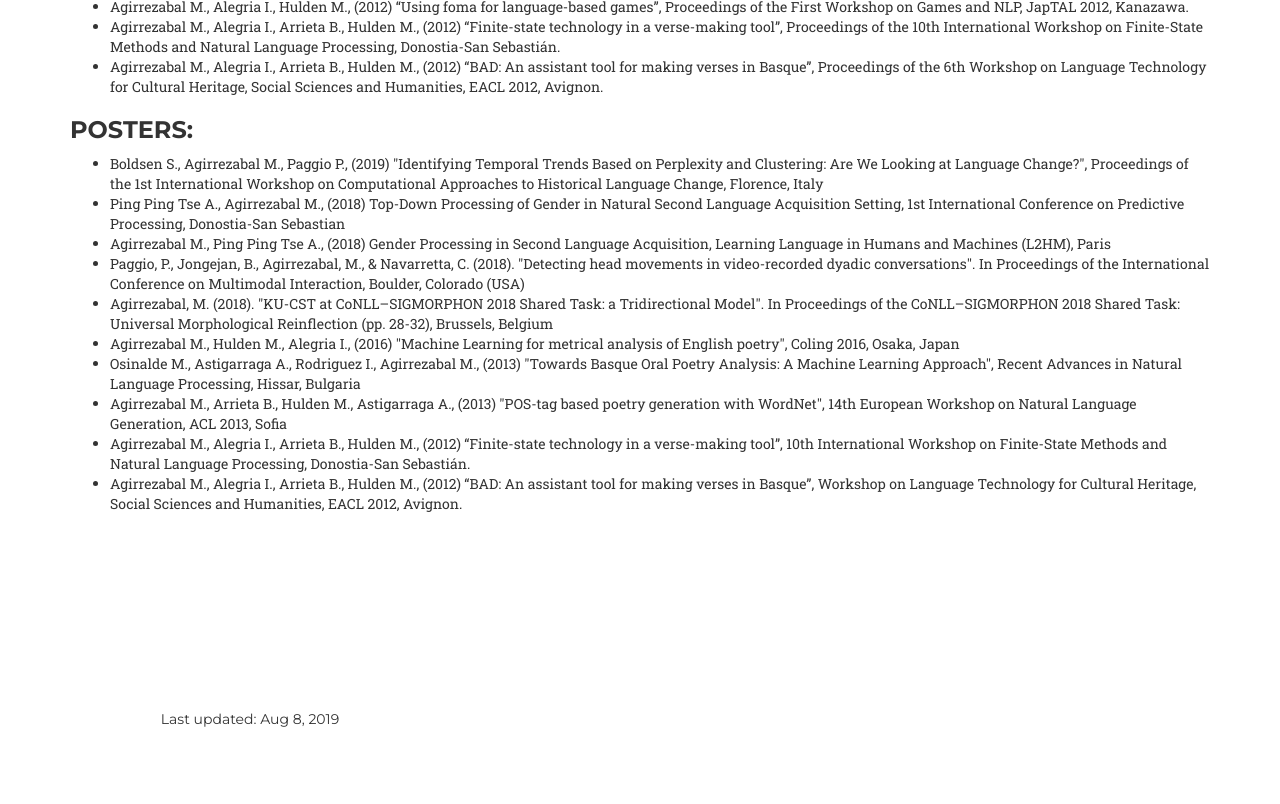
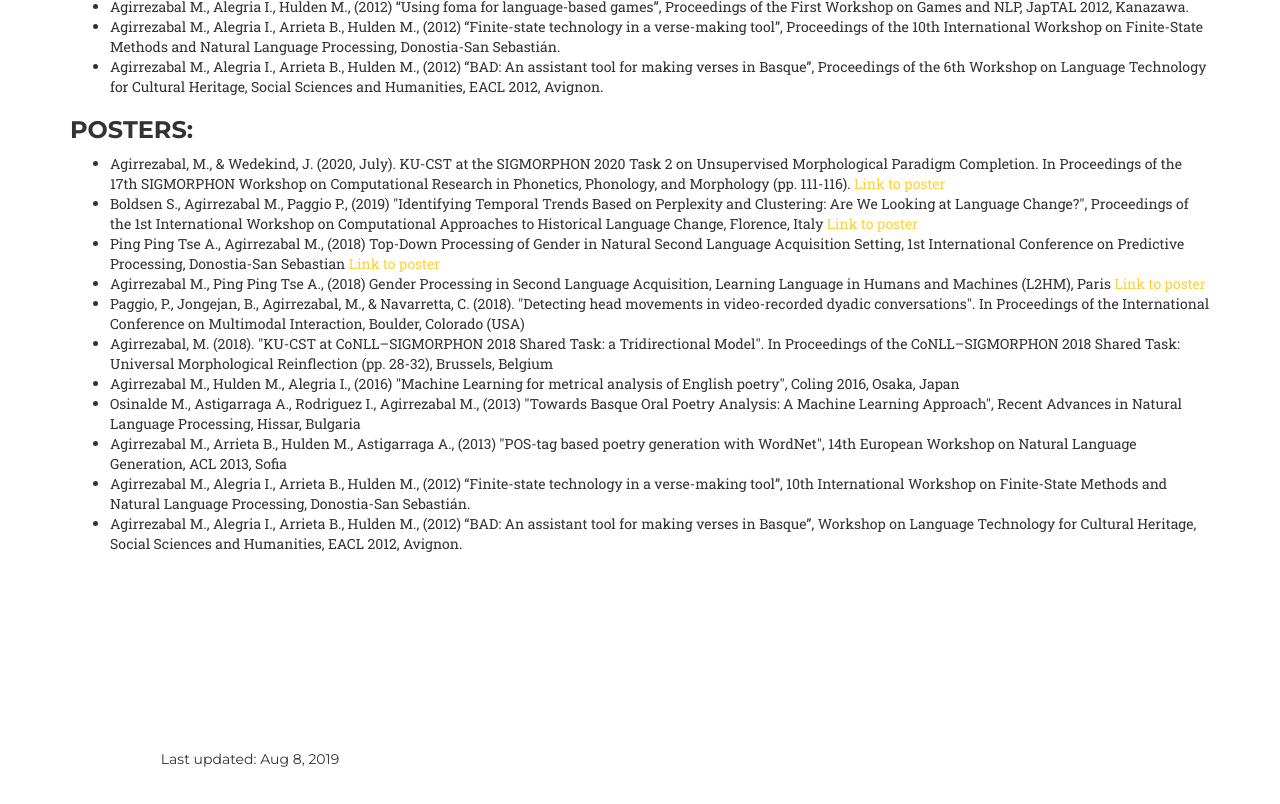
Before and after one commit to manexagirrezabal/manexagirrezabal.github.io, a plain HTML site: page research.html in a window 1280 px wide. Shown: the part 1117-1921 px from the top of the page. Before the commit the page ends 1881 px from the top, so only its background shows below. Drawn offline with nearby package versions, Linux system fonts and the light colour scheme; a web font is replaced by a local one.

Commit message:
Research output updated

```diff
--- a/research.html
+++ b/research.html
@@ -112,12 +112,12 @@
 
 </ul>
 
-
 <h3 class="section-heading">Posters:</h3>
 <ul>
-<li>Boldsen S., Agirrezabal M., Paggio P., (2019) "Identifying Temporal Trends Based on Perplexity and Clustering: Are We Looking at Language Change?", Proceedings of the 1st International Workshop on Computational Approaches to Historical Language Change, Florence, Italy</li>
-<li>Ping Ping Tse A., Agirrezabal M., (2018) Top-Down Processing of Gender in Natural Second Language Acquisition Setting, 1st International Conference on Predictive Processing, Donostia-San Sebastian</li>
-<li>Agirrezabal M., Ping Ping Tse A., (2018) Gender Processing in Second Language Acquisition, Learning Language in Humans and Machines (L2HM), Paris</li>
+<li>Agirrezabal, M., & Wedekind, J. (2020, July). KU-CST at the SIGMORPHON 2020 Task 2 on Unsupervised Morphological Paradigm Completion. In Proceedings of the 17th SIGMORPHON Workshop on Computational Research in Phonetics, Phonology, and Morphology (pp. 111-116). <a href="https://sigmorphon.github.io/workshops/2020/Posters/26_Poster.pdf">Link to poster</a></li>
+<li>Boldsen S., Agirrezabal M., Paggio P., (2019) "Identifying Temporal Trends Based on Perplexity and Clustering: Are We Looking at Language Change?", Proceedings of the 1st International Workshop on Computational Approaches to Historical Language Change, Florence, Italy <a href="https://languagechange.org/pdf/lchange19/poster_Boldsen.pdf">Link to poster</a></li>
+<li>Ping Ping Tse A., Agirrezabal M., (2018) Top-Down Processing of Gender in Natural Second Language Acquisition Setting, 1st International Conference on Predictive Processing, Donostia-San Sebastian <a href="https://osf.io/wnrvz/">Link to poster</a></li>
+<li>Agirrezabal M., Ping Ping Tse A., (2018) Gender Processing in Second Language Acquisition, Learning Language in Humans and Machines (L2HM), Paris <a href="https://osf.io/vjfxd/">Link to poster</a></li>
 <li>Paggio, P., Jongejan, B., Agirrezabal, M., & Navarretta, C. (2018). "Detecting head movements in video-recorded dyadic conversations". In Proceedings of the International Conference on Multimodal Interaction, Boulder, Colorado (USA)</li>
 <li>Agirrezabal, M. (2018). "KU-CST at CoNLL–SIGMORPHON 2018 Shared Task: a Tridirectional Model". In Proceedings of the CoNLL–SIGMORPHON 2018 Shared Task: Universal Morphological Reinflection (pp. 28-32), Brussels, Belgium</li>
 <li>Agirrezabal M., Hulden M., Alegria I., (2016) "Machine Learning for metrical analysis of English poetry", Coling 2016, Osaka, Japan</li>
```
